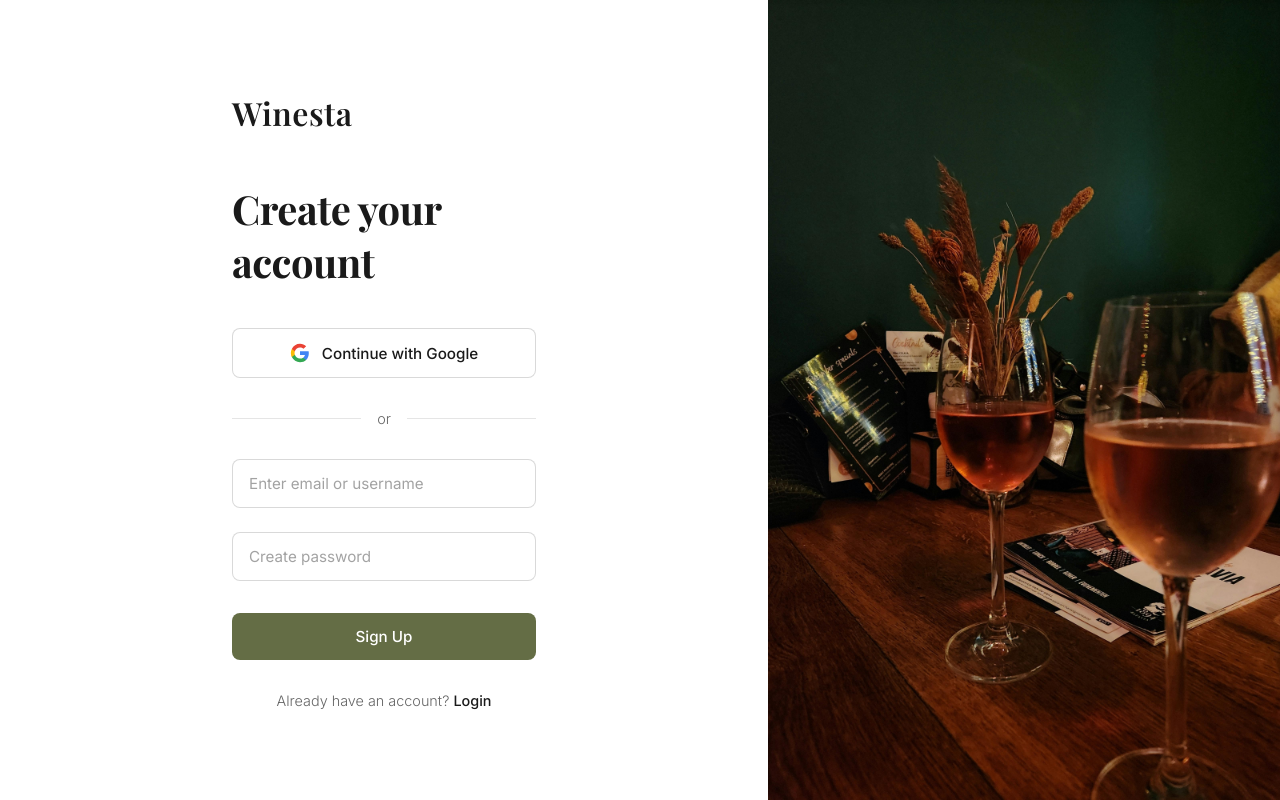
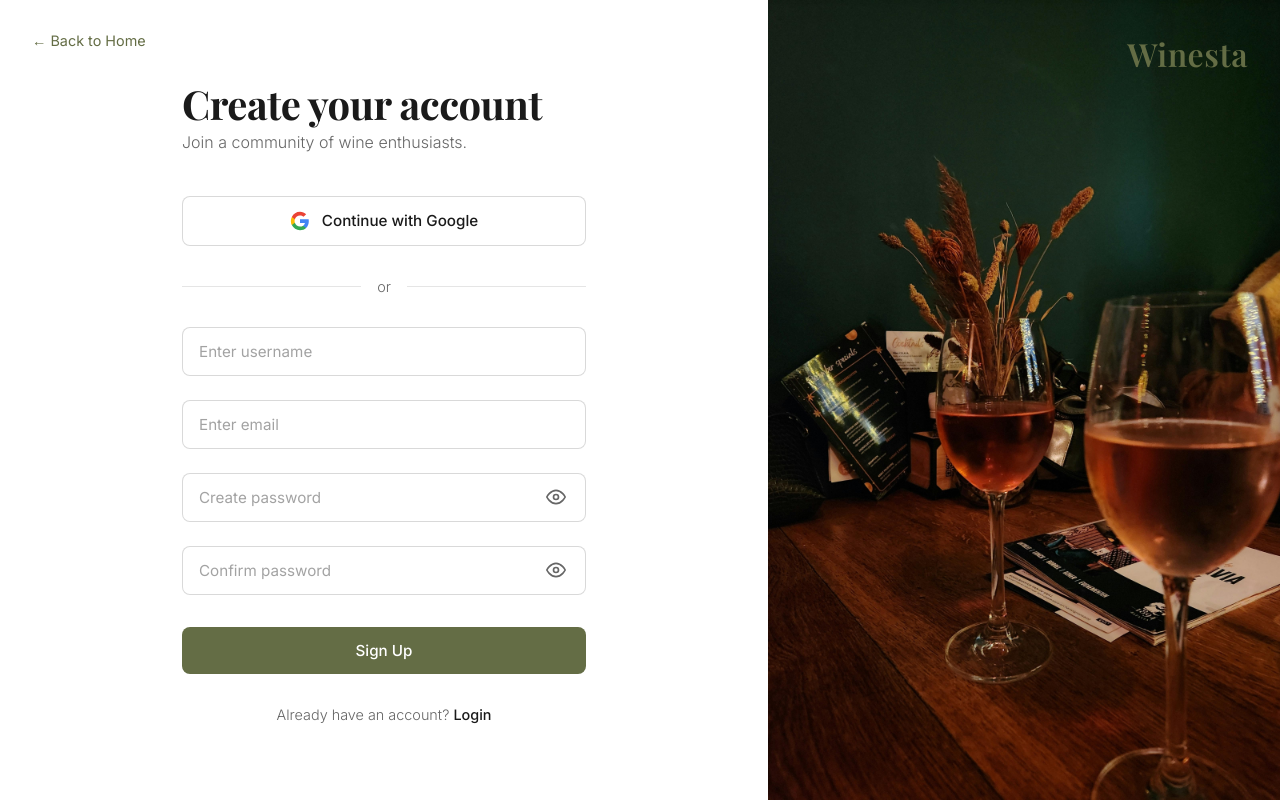
Before and after one commit to nalugala-vc/A-matter-of-wine, a React (Vite) app: page /signup in a window 1280 px wide. Built offline with nearby package versions, Linux system fonts and the light colour scheme.

Commit message:
sign in page

```diff
--- a/src/auth/Login.css
+++ b/src/auth/Login.css
@@ -3,7 +3,7 @@
   display: flex;
   align-items: center;
   justify-content: center;
-  background: var(--light-bg);
+  background: #faf9f7;
   padding: 0;
 }
 
@@ -20,6 +20,23 @@
   box-shadow: none;
 }
 
+.auth-back-link {
+  position: absolute;
+  top: 2rem;
+  left: 2rem;
+  font-family: 'Inter', sans-serif;
+  font-size: 0.9rem;
+  font-weight: 400;
+  color: #646d45;
+  text-decoration: none;
+  transition: color 0.3s ease;
+  z-index: 10;
+}
+
+.auth-back-link:hover {
+  color: #5a6240;
+}
+
 .auth-form-section {
   padding: 0;
   display: flex;
@@ -27,24 +44,21 @@
   justify-content: center;
   background: var(--card-bg);
   height: 100%;
+  position: relative;
 }
 
 .auth-form-content {
   width: 100%;
-  max-width: 400px;
+  max-width: 500px;
   padding: 0 3rem;
 }
 
 .auth-logo {
-  margin-bottom: 3rem;
+  margin-bottom: 2rem;
 }
 
 .auth-brand {
-  font-family: 'Playfair Display', serif;
-  font-size: 2rem;
-  font-weight: 600;
-  color: var(--text-dark);
-  letter-spacing: 0.5px;
+  display: none;
 }
 
 .auth-title {
@@ -52,8 +66,18 @@
   font-size: 2.5rem;
   font-weight: 700;
   color: var(--text-dark);
+  margin-bottom: 0;
+  letter-spacing: -0.5px;
+}
+
+.auth-subtitle {
+  font-family: 'Inter', sans-serif;
+  font-size: 1rem;
+  font-weight: 300;
+  color: var(--text-muted);
   margin-bottom: 2.5rem;
-  letter-spacing: -0.5px;
+  margin-top: 0;
+  line-height: 1.6;
 }
 
 .auth-form {
@@ -114,11 +138,37 @@
 
 .auth-input-group {
   width: 100%;
+  position: relative;
+}
+
+.auth-password-group {
+  position: relative;
+}
+
+.auth-password-toggle {
+  position: absolute;
+  right: 1rem;
+  top: 50%;
+  transform: translateY(-50%);
+  background: none;
+  border: none;
+  cursor: pointer;
+  color: var(--text-muted);
+  display: flex;
+  align-items: center;
+  justify-content: center;
+  padding: 0.25rem;
+  transition: color 0.3s ease;
+}
+
+.auth-password-toggle:hover {
+  color: var(--text-dark);
 }
 
 .auth-input {
   width: 100%;
   padding: 0.875rem 1rem;
+  padding-right: 3rem;
   border: 1px solid rgba(0, 0, 0, 0.15);
   border-radius: 8px;
   font-family: 'Inter', sans-serif;
@@ -128,6 +178,10 @@
   background: var(--card-bg);
   transition: border-color 0.3s ease;
   outline: none;
+}
+
+.auth-input-group:not(.auth-password-group) .auth-input {
+  padding-right: 1rem;
 }
 
 .auth-input::placeholder {
@@ -187,6 +241,22 @@
   position: relative;
 }
 
+.auth-brand-overlay {
+  position: absolute;
+  top: 2rem;
+  right: 2rem;
+  z-index: 10;
+}
+
+.auth-brand-overlay h1 {
+  font-family: 'Playfair Display', serif;
+  font-size: 2rem;
+  font-weight: 600;
+  color: #646d45;
+  letter-spacing: 0.5px;
+  margin: 0;
+}
+
 .auth-image {
   width: 100%;
   height: 100%;
--- a/src/auth/Login.tsx
+++ b/src/auth/Login.tsx
@@ -1,18 +1,22 @@
 import { Link } from 'react-router-dom'
+import { useState } from 'react'
 import './Login.css'
 import loginImage from '../assets/images/pexels-helvel-19584152.jpg'
 
 function Login() {
+  const [showPassword, setShowPassword] = useState(false)
+
   return (
     <div className="auth-container">
       <div className="auth-wrapper">
         <div className="auth-form-section">
+          <Link to="/" className="auth-back-link">← Back to Home</Link>
+
           <div className="auth-form-content">
-            <div className="auth-logo">
-              <h1 className="auth-brand">Winesta</h1>
-            </div>
-
             <h2 className="auth-title">Welcome back</h2>
+            <p className="auth-subtitle">
+              Your wine journey continues here.
+            </p>
 
             <form className="auth-form">
               <button type="button" className="auth-google-btn">
@@ -38,6 +42,33 @@ function Login() {
                 />
               </div>
 
+              <div className="auth-input-group auth-password-group">
+                <input
+                  type={showPassword ? "text" : "password"}
+                  placeholder="Enter password"
+                  className="auth-input"
+                  required
+                />
+                <button
+                  type="button"
+                  className="auth-password-toggle"
+                  onClick={() => setShowPassword(!showPassword)}
+                  aria-label={showPassword ? "Hide password" : "Show password"}
+                >
+                  {showPassword ? (
+                    <svg width="20" height="20" viewBox="0 0 24 24" fill="none" stroke="currentColor" strokeWidth="2">
+                      <path d="M17.94 17.94A10.07 10.07 0 0 1 12 20c-7 0-11-8-11-8a18.45 18.45 0 0 1 5.06-5.94M9.9 4.24A9.12 9.12 0 0 1 12 4c7 0 11 8 11 8a18.5 18.5 0 0 1-2.16 3.19m-6.72-1.07a3 3 0 1 1-4.24-4.24"></path>
+                      <line x1="1" y1="1" x2="23" y2="23"></line>
+                    </svg>
+                  ) : (
+                    <svg width="20" height="20" viewBox="0 0 24 24" fill="none" stroke="currentColor" strokeWidth="2">
+                      <path d="M1 12s4-8 11-8 11 8 11 8-4 8-11 8-11-8-11-8z"></path>
+                      <circle cx="12" cy="12" r="3"></circle>
+                    </svg>
+                  )}
+                </button>
+              </div>
+
               <button type="submit" className="auth-submit-btn">
                 Continue
               </button>
@@ -50,6 +81,9 @@ function Login() {
         </div>
 
         <div className="auth-image-section">
+          <div className="auth-brand-overlay">
+            <h1>Winesta</h1>
+          </div>
           <img src={loginImage} alt="Wine" className="auth-image" />
         </div>
       </div>
--- a/src/auth/Signup.tsx
+++ b/src/auth/Signup.tsx
@@ -1,18 +1,23 @@
 import { Link } from 'react-router-dom'
+import { useState } from 'react'
 import './Login.css'
 import loginImage from '../assets/images/pexels-helvel-19584152.jpg'
 
 function Signup() {
+  const [showPassword, setShowPassword] = useState(false)
+  const [showConfirmPassword, setShowConfirmPassword] = useState(false)
+
   return (
     <div className="auth-container">
       <div className="auth-wrapper">
         <div className="auth-form-section">
+          <Link to="/" className="auth-back-link">← Back to Home</Link>
+
           <div className="auth-form-content">
-            <div className="auth-logo">
-              <h1 className="auth-brand">Winesta</h1>
-            </div>
-
             <h2 className="auth-title">Create your account</h2>
+            <p className="auth-subtitle">
+              Join a community of wine enthusiasts.
+            </p>
 
             <form className="auth-form">
               <button type="button" className="auth-google-btn">
@@ -32,7 +37,7 @@ function Signup() {
               <div className="auth-input-group">
                 <input
                   type="text"
-                  placeholder="Enter email or username"
+                  placeholder="Enter username"
                   className="auth-input"
                   required
                 />
@@ -40,11 +45,65 @@ function Signup() {
 
               <div className="auth-input-group">
                 <input
-                  type="password"
+                  type="text"
+                  placeholder="Enter email"
+                  className="auth-input"
+                  required
+                />
+              </div>
+
+              <div className="auth-input-group auth-password-group">
+                <input
+                  type={showPassword ? "text" : "password"}
                   placeholder="Create password"
                   className="auth-input"
                   required
                 />
+                <button
+                  type="button"
+                  className="auth-password-toggle"
+                  onClick={() => setShowPassword(!showPassword)}
+                  aria-label={showPassword ? "Hide password" : "Show password"}
+                >
+                  {showPassword ? (
+                    <svg width="20" height="20" viewBox="0 0 24 24" fill="none" stroke="currentColor" strokeWidth="2">
+                      <path d="M17.94 17.94A10.07 10.07 0 0 1 12 20c-7 0-11-8-11-8a18.45 18.45 0 0 1 5.06-5.94M9.9 4.24A9.12 9.12 0 0 1 12 4c7 0 11 8 11 8a18.5 18.5 0 0 1-2.16 3.19m-6.72-1.07a3 3 0 1 1-4.24-4.24"></path>
+                      <line x1="1" y1="1" x2="23" y2="23"></line>
+                    </svg>
+                  ) : (
+                    <svg width="20" height="20" viewBox="0 0 24 24" fill="none" stroke="currentColor" strokeWidth="2">
+                      <path d="M1 12s4-8 11-8 11 8 11 8-4 8-11 8-11-8-11-8z"></path>
+                      <circle cx="12" cy="12" r="3"></circle>
+                    </svg>
+                  )}
+                </button>
+              </div>
+
+              <div className="auth-input-group auth-password-group">
+                <input
+                  type={showConfirmPassword ? "text" : "password"}
+                  placeholder="Confirm password"
+                  className="auth-input"
+                  required
+                />
+                <button
+                  type="button"
+                  className="auth-password-toggle"
+                  onClick={() => setShowConfirmPassword(!showConfirmPassword)}
+                  aria-label={showConfirmPassword ? "Hide password" : "Show password"}
+                >
+                  {showConfirmPassword ? (
+                    <svg width="20" height="20" viewBox="0 0 24 24" fill="none" stroke="currentColor" strokeWidth="2">
+                      <path d="M17.94 17.94A10.07 10.07 0 0 1 12 20c-7 0-11-8-11-8a18.45 18.45 0 0 1 5.06-5.94M9.9 4.24A9.12 9.12 0 0 1 12 4c7 0 11 8 11 8a18.5 18.5 0 0 1-2.16 3.19m-6.72-1.07a3 3 0 1 1-4.24-4.24"></path>
+                      <line x1="1" y1="1" x2="23" y2="23"></line>
+                    </svg>
+                  ) : (
+                    <svg width="20" height="20" viewBox="0 0 24 24" fill="none" stroke="currentColor" strokeWidth="2">
+                      <path d="M1 12s4-8 11-8 11 8 11 8-4 8-11 8-11-8-11-8z"></path>
+                      <circle cx="12" cy="12" r="3"></circle>
+                    </svg>
+                  )}
+                </button>
               </div>
 
               <button type="submit" className="auth-submit-btn">
@@ -59,6 +118,9 @@ function Signup() {
         </div>
 
         <div className="auth-image-section">
+          <div className="auth-brand-overlay">
+            <h1>Winesta</h1>
+          </div>
           <img src={loginImage} alt="Wine" className="auth-image" />
         </div>
       </div>
```
